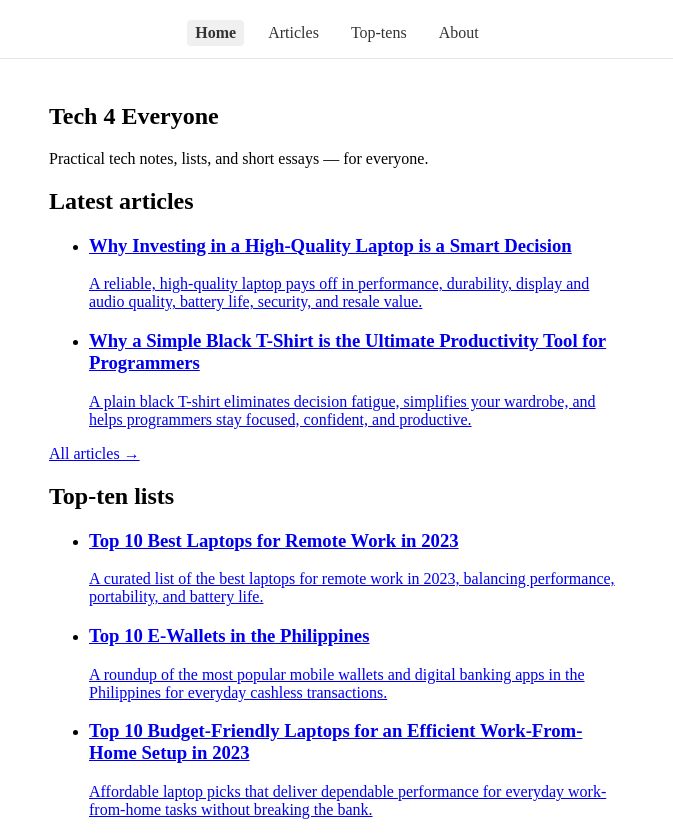
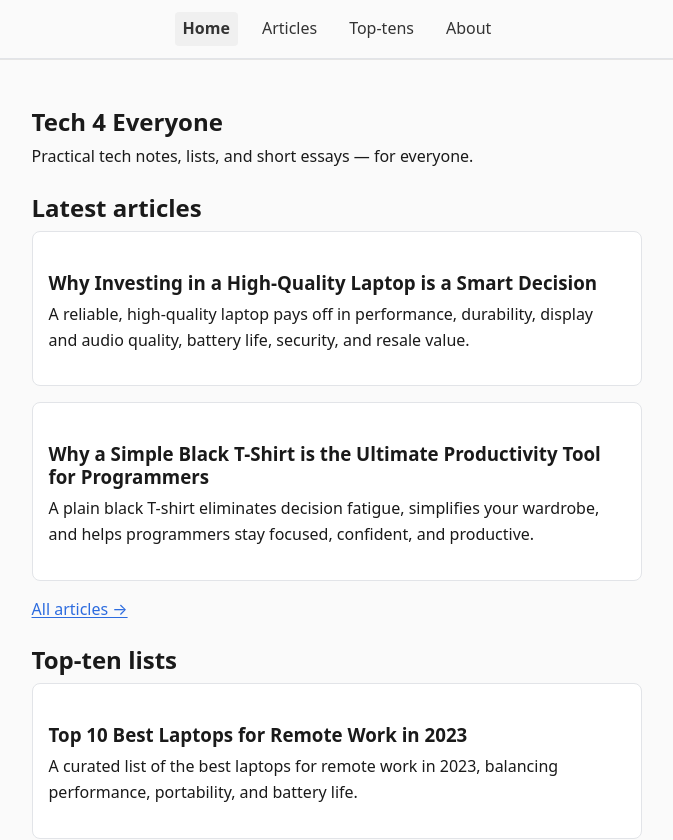
Before and after one commit to Hustree/tech-4-everyone, an Angular app: page / in a window 1280 px wide. Shown: the top 840 px of the page, without its empty margins (303-976 px from the left). Built offline with nearby package versions, Linux system fonts and the light colour scheme.

Commit message:
feat(styles): wire token-based base layout

```diff
--- a/src/styles.scss
+++ b/src/styles.scss
@@ -1 +1,20 @@
-/* You can add global styles to this file, and also import other style files */
+@use 'styles/tokens' as *;
+@use 'styles/reset' as *;
+@use 'styles/a11y' as *;
+
+main { display: block; max-width: var(--max-width); margin-inline: auto; padding: var(--space-4) var(--space-3); }
+header > nav { display: flex; gap: var(--space-3); padding: var(--space-3); border-bottom: 1px solid var(--color-border); }
+header > nav a { text-decoration: none; }
+header > nav a.active { font-weight: 600; }
+footer { padding: var(--space-4) var(--space-3); border-top: 1px solid var(--color-border); color: var(--color-muted); text-align: center; }
+.card-list, .article-list, .list { list-style: none; padding: 0; display: grid; gap: var(--space-3); }
+.card-list a, .article-list a, .list a { display: block; padding: var(--space-3); border: 1px solid var(--color-border); border-radius: var(--radius-md); background: var(--color-surface); text-decoration: none; color: inherit; }
+.card-list a:hover, .article-list a:hover, .list a:hover { box-shadow: var(--shadow-md); }
+.meta { color: var(--color-muted); font-size: 0.9em; }
+.tag { display: inline-block; padding: 0.1em 0.5em; margin-inline-end: var(--space-1); background: var(--color-border); border-radius: var(--radius-sm); font-size: 0.85em; }
+.ranking { padding: 0; counter-reset: rank; list-style: none; }
+.ranking > li { padding: var(--space-3); border-bottom: 1px solid var(--color-border); }
+.rank { color: var(--color-accent); font-family: var(--font-mono); margin-inline-end: var(--space-2); }
+.prose { font-family: var(--font-serif); }
+.prose pre { background: var(--color-surface); border: 1px solid var(--color-border); padding: var(--space-3); border-radius: var(--radius-md); overflow-x: auto; }
+.prose code { font-family: var(--font-mono); }
```
